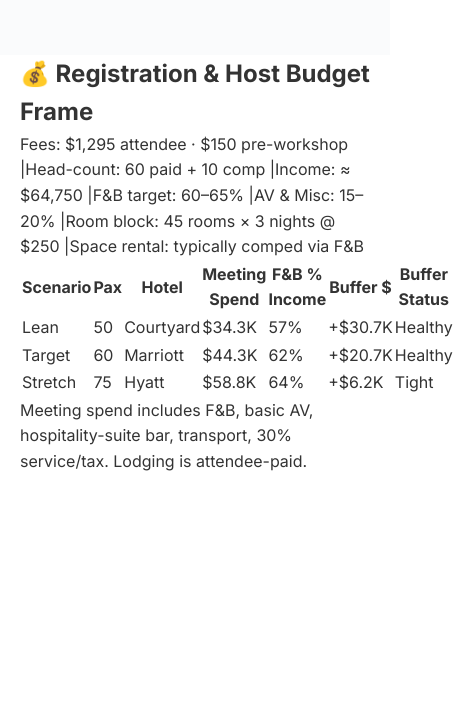
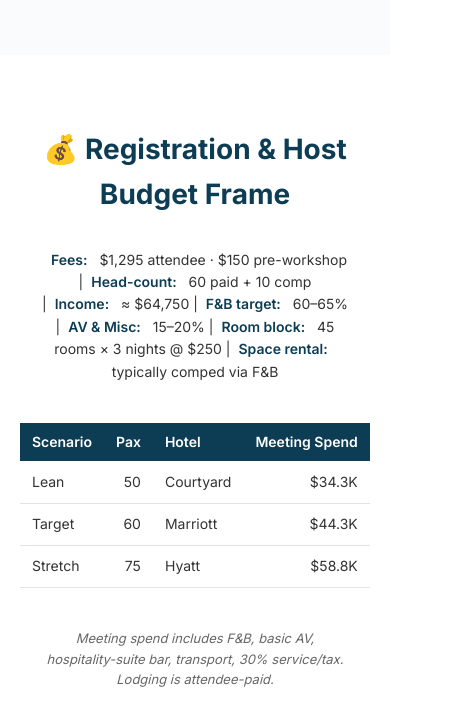
Before and after one commit to skarnz/ami_boston_pitch, a React (Vite) app: page / in a window 390 px wide. Shown: the part 1477-2202 px from the top of the page, 455 px wide, since content can reach past the window. Before the commit the page ends 1952 px from the top, so only its background shows below. Built offline with nearby package versions, Linux system fonts and the light colour scheme.

Commit message:
Updated index.css

```diff
--- a/src/index.css
+++ b/src/index.css
@@ -752,6 +752,93 @@ body {
   transform: translateY(-1px);
 }
 
+/* Budget Section Styles */
+.budget-section {
+  padding: 72px 0;
+  background-color: white;
+}
+
+.budget-title {
+  font-size: 34px;
+  font-weight: 700;
+  color: #0c3d54;
+  text-align: center;
+  margin-bottom: 8px;
+}
+
+.budget-overview {
+  margin: 32px 0;
+}
+
+.budget-info {
+  font-size: 18px;
+  line-height: 1.6;
+  text-align: center;
+  max-width: 1000px;
+  margin: 0 auto;
+}
+
+.budget-label {
+  font-weight: 600;
+  color: #0c3d54;
+  margin: 0 8px;
+}
+
+.budget-table-container {
+  margin: 40px 0;
+  overflow-x: auto;
+}
+
+.budget-table {
+  width: 100%;
+  border-collapse: collapse;
+  font-size: 16px;
+}
+
+.budget-table th {
+  background-color: #0c3d54;
+  color: white;
+  padding: 12px 16px;
+  text-align: left;
+  font-weight: 600;
+  white-space: nowrap;
+}
+
+.budget-table td {
+  padding: 12px 16px;
+  border-bottom: 1px solid #e0e4e8;
+}
+
+.text-right {
+  text-align: right;
+}
+
+.buffer-tag {
+  display: inline-block;
+  padding: 4px 12px;
+  border-radius: 4px;
+  font-size: 14px;
+  font-weight: 600;
+}
+
+.buffer-tag.healthy {
+  background-color: #2e8b57;
+  color: white;
+}
+
+.buffer-tag.tight {
+  background-color: #f4b400;
+  color: white;
+}
+
+.budget-footnote {
+  font-size: 14px;
+  font-style: italic;
+  color: #666;
+  text-align: center;
+  margin-bottom: 64px;
+}
+
 /* Responsive adjustments */
 @media (min-width: 576px) {
   .labs-grid {
@@ -891,6 +978,25 @@ body {
   .day-cell:before {
     display: none;
   }
+
+  .budget-info {
+    font-size: 16px;
+    padding: 0 20px;
+  }
+
+  .budget-table {
+    font-size: 14px;
+  }
+
+  .budget-table th,
+  .budget-table td {
+    padding: 8px 12px;
+  }
+
+  .buffer-tag {
+    font-size: 12px;
+    padding: 3px 8px;
+  }
 }
 
 @media (max-width: 480px) {
@@ -970,4 +1076,17 @@ body {
   .lab-desc {
     font-size: 15px;
   }
+
+  .budget-title {
+    font-size: 28px;
+  }
+
+  .budget-info {
+    font-size: 14px;
+  }
+
+  .budget-footnote {
+    font-size: 13px;
+    padding: 0 20px;
+  }
 }
```
